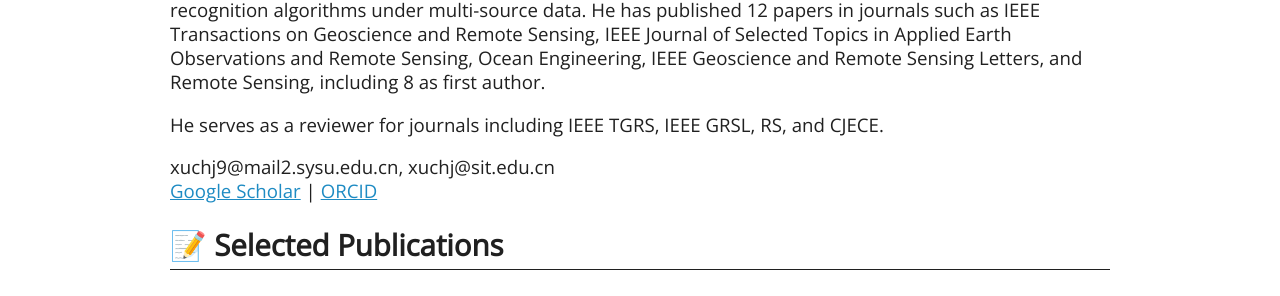
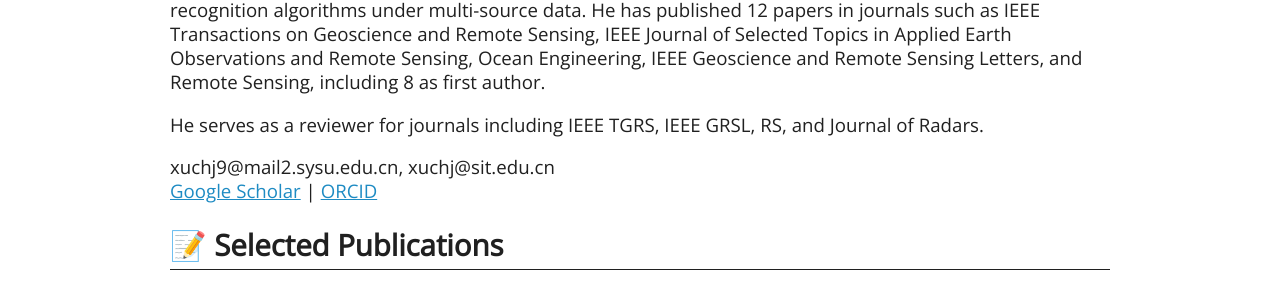
Before and after one commit to libzzluo/libzzluo.github.io, a Jekyll site: the page built from index.html, in a window 1280 px wide. Shown: the part 364-660 px from the top of the page. Built offline with Jekyll 4.4.1, drawn with Linux system fonts in a browser that asks for light colours.

Commit message:
Update index.html

```diff
--- a/index.html
+++ b/index.html
@@ -18,7 +18,7 @@ layout: default
       and Remote Sensing, including 8 as first author.
     </p>
     <p>
-      He serves as a reviewer for journals including IEEE TGRS, IEEE GRSL, RS, and CJECE.
+      He serves as a reviewer for journals including IEEE TGRS, IEEE GRSL, RS, and Journal of Radars.
     </p>
      <p>
       xuchj9@mail2.sysu.edu.cn, xuchj@sit.edu.cn<br>
```
